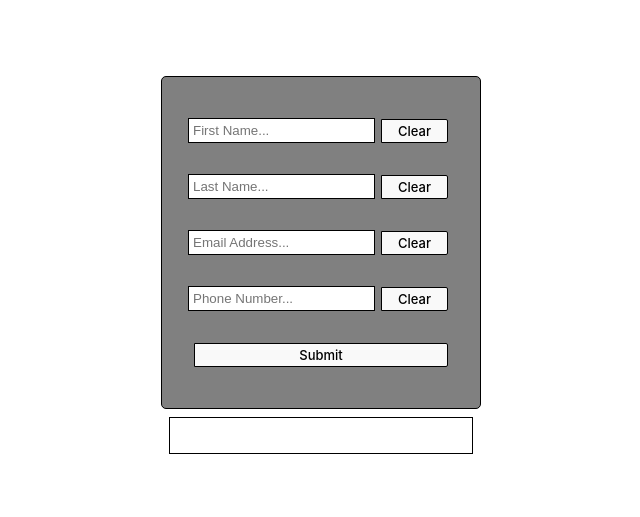
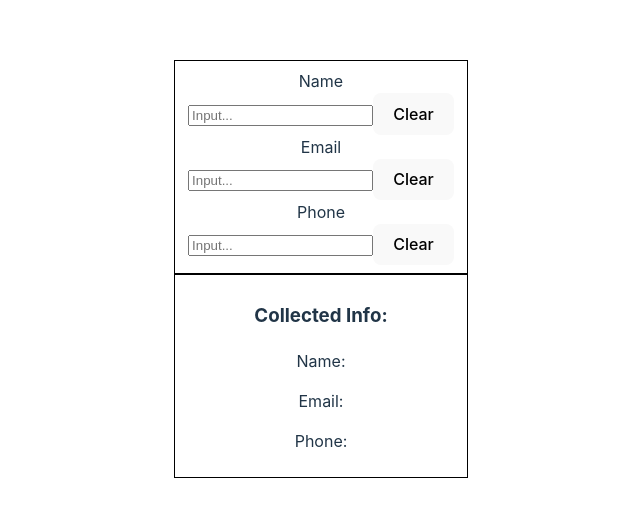
Before and after one commit to SuperHeavyBallet/TOP-React-CV, a React (Vite) app in the folder react-cv/: page / in a window 1280 px wide. Shown: the part 131-648 px from the top of the page, without its empty margins (319-959 px from the left). Built offline with nearby package versions, Linux system fonts and the light colour scheme.

Commit message:
Worked out react

```diff
--- /dev/null
+++ b/react-cv/src/BoxOutline.css
@@ -0,0 +1,4 @@
+.box-outline{
+    border: 1px solid black;
+    padding: 1vh 1vw;
+}
--- a/react-cv/src/Form.css
+++ b/react-cv/src/Form.css
@@ -35,3 +35,12 @@
     border: 1px solid black;
     margin: 1vh;
 }
+
+.pop-up-form{
+    position: absolute;
+    transform: translate(-400px);
+}
+
+.hidden{
+    display: none;
+}
--- /dev/null
+++ b/react-cv/src/InfoCard.jsx
@@ -0,0 +1,32 @@
+import React from "react";
+import { useState } from "react";
+import Input from "./Input";
+import "./BoxOutline.css";
+
+export default function InfoCard()
+{
+
+    const [ name, setName ] = useState("");
+    const [ email, setEmail ] = useState("");
+    const [ phone, setPhone ] = useState("");
+
+    return (
+        <div >
+
+        <div className="box-outline">
+            <div>Name <Input onInputChange={setName}/> </div>
+            <div>Email <Input onInputChange={setEmail}/> </div>
+            <div>Phone <Input onInputChange={setPhone}/> </div>
+        </div>
+
+
+            <div className="box-outline">
+                <h3>Collected Info:</h3>
+                <p>Name: {name}</p>
+                <p>Email: {email}</p>
+                <p>Phone: {phone}</p>
+            </div>
+
+        </div>
+    )
+}
--- /dev/null
+++ b/react-cv/src/Input.jsx
@@ -0,0 +1,41 @@
+import React from "react";
+import { useState } from "react"
+import './Form.css'
+
+export default function Input( { onInputChange })
+{
+
+    const [ input, setInput ] = useState("");
+
+    function handleInputChange(event)
+    {
+        setInput(event.target.value);
+        onInputChange(event.target.value);
+    }
+
+    function handleClearButtonClick()
+    {
+        setInput("");
+        onInputChange("");
+    }
+    return (
+
+        <div>
+            <input
+                onChange={handleInputChange}
+                type="text"
+                placeholder="Input..."
+                value={input}
+                >
+            </input>
+            <button
+            onClick={handleClearButtonClick}
+            >
+                Clear
+            </button>
+
+
+
+        </div>
+    )
+}
--- a/react-cv/src/PersonalData.jsx
+++ b/react-cv/src/PersonalData.jsx
@@ -16,6 +16,8 @@ export default function PersonalData()
     const [ displayEmailAddress, setDisplayEmailAddress ] = useState("");
 
     const [ displayPhoneNumber, setDisplayPhoneNumber] = useState("");
+
+    const [ hideEditBox, setHideEditBox ] = useState(true);
 
 
     function handleNameInput(event)
@@ -60,9 +62,28 @@ export default function PersonalData()
         setPhoneNumber("");
     }
 
+    function handleHideInput( status)
+    {
+        const inputForm = document.getElementById("pop-up-form");
+
+        if (status === "show")
+        {
+            setHideEditBox(true);
+            //inputForm.classList.remove("hidden");
+        }
+        else if (status === "hide")
+        {
+            setHideEditBox(false);
+            //inputForm.classList.add("hidden");
+        }
+
+    }
+
 
     return(
         <div >
+            <div className="pop-up-form" id="pop-up-form">
+                <button onClick={handleHideInput("hide")}>Hide</button>
                 <form onSubmit={handleSubmit} className="form-container">
                     <div>
                         <input
@@ -109,12 +130,15 @@ export default function PersonalData()
 
                 <button type="submit">Submit</button>
                 </form>
+            </div>
 
             <div className="details-display">
                 <h1>{displayName}</h1>
                 <h3>{displayEmailAddress}</h3>
                 <h3>{displayPhoneNumber}</h3>
             </div>
+
+            <button onClick={handleHideInput("show")}>Edit Info</button>
         </div>
     )
 }
--- /dev/null
+++ b/react-cv/src/UserInfo.jsx
@@ -0,0 +1,14 @@
+import React from "react";
+import { useState } from "react"
+import './Form.css'
+
+export default function UserInfo()
+{
+    return (
+        <div>
+            <h3>Bill Bob</h3>
+            <h3>billbob@gmail.com</h3>
+            <h3>01234 5678</h3>
+        </div>
+    )
+}
--- a/react-cv/src/main.jsx
+++ b/react-cv/src/main.jsx
@@ -3,9 +3,12 @@ import ReactDOM from 'react-dom/client'
 import App from './App.jsx'
 import './index.css'
 import PersonalData from './PersonalData.jsx'
+import UserInfo from './UserInfo.jsx'
+import InfoCard from './InfoCard.jsx'
 
 ReactDOM.createRoot(document.getElementById('root')).render(
   <React.StrictMode>
-    <PersonalData />
+    <InfoCard/>
+
   </React.StrictMode>,
 )
```
Lines whose indentation alone changed are shown as unchanged.
